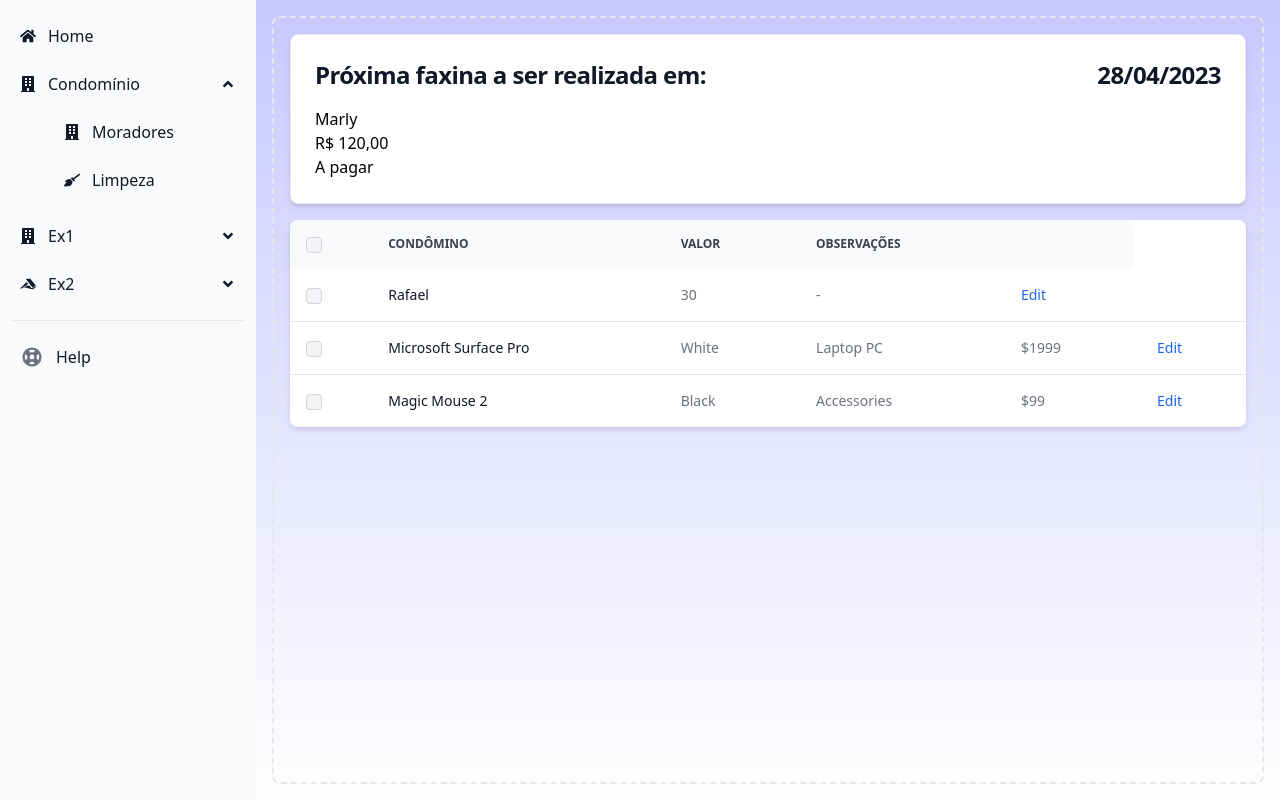
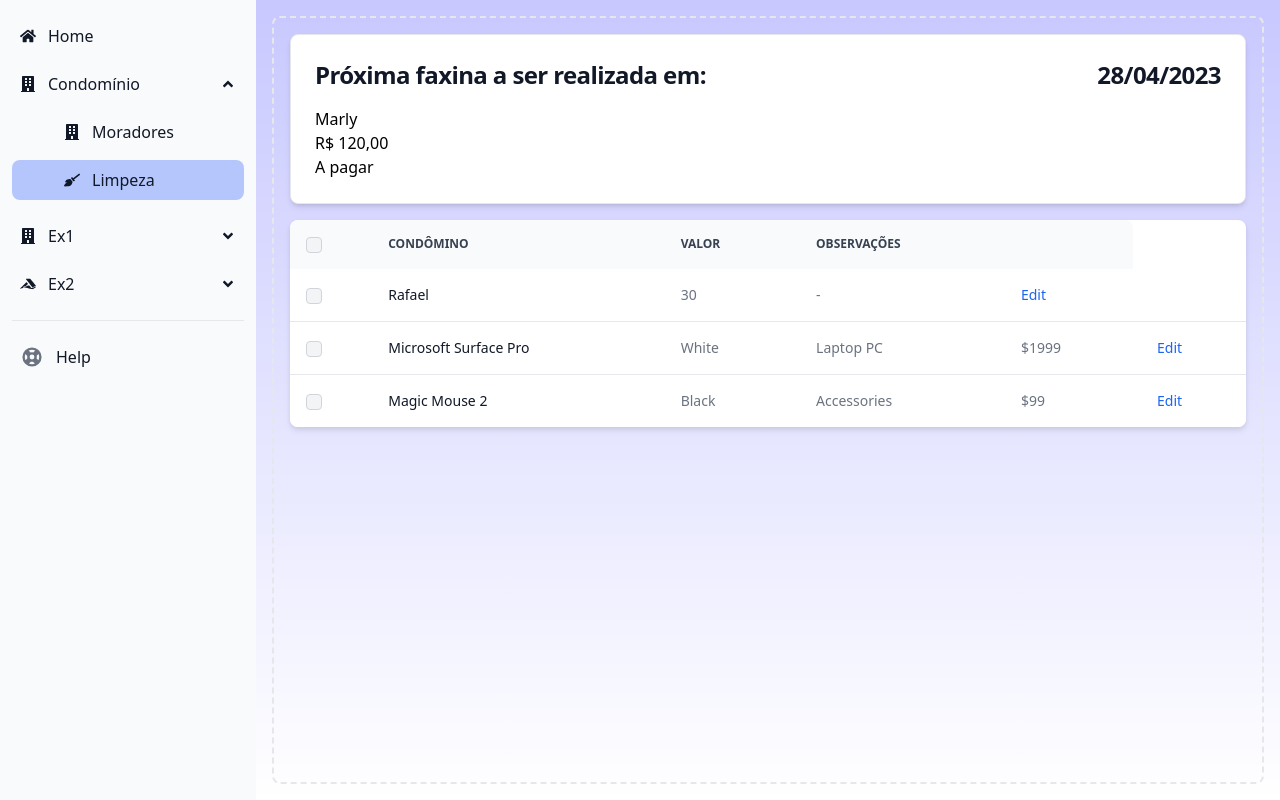
Before and after one commit to rafaelbertelli/my-organizer, a Next.js app: page /condominio/limpeza in a window 1280 px wide. Both pictures are taken after a click on the button "Condomínio". Built offline with nearby package versions, Linux system fonts and the light colour scheme.

Commit message:
make link be selected

```diff
--- a/src/components/layout/index.tsx
+++ b/src/components/layout/index.tsx
@@ -1,9 +1,18 @@
 import { ROUTES_PRIVATE } from "@/routes";
+import { useRouter } from 'next/router';
 import { ReactNode } from "react";
 import CollapsibleLink from "./collabsible-link";
 import SidebarLink from "./sidebar-link";
 
+
 export default function Layout({ children }: { children: ReactNode }) {
+  const router = useRouter()
+  console.log(router.asPath)
+
+  const activeRoute = (route: string) => {
+    return router.asPath === route ? 'bg-indigo-300' : ''
+  }
+
   return (
     <main>
       <button
@@ -44,7 +53,7 @@ export default function Layout({ children }: { children: ReactNode }) {
                       {route.children.map((subRoute) => (
                         <li
                           key={subRoute.id}
-                          className="flex items-center w-full  text-gray-900 transition duration-75 rounded-lg pl-11 group hover:bg-gray-100 dark:text-white dark:hover:bg-gray-700"
+                          className={`${activeRoute(subRoute.path)} flex items-center w-full  text-gray-900 transition duration-75 rounded-lg pl-11 group hover:bg-gray-100 dark:text-white dark:hover:bg-gray-700`}
                         >
                           <SidebarLink key={subRoute.id} {...subRoute} />
                         </li>
@@ -55,7 +64,7 @@ export default function Layout({ children }: { children: ReactNode }) {
               }
 
               return (
-                <li key={route.id}>
+                <li key={route.id} className={`${activeRoute(route.path)}`}>
                   <SidebarLink {...route} />
                 </li>
               );
@@ -65,7 +74,7 @@ export default function Layout({ children }: { children: ReactNode }) {
             <li>
               <a
                 href="#"
-                className="flex items-center p-2 text-gray-900 transition duration-75 rounded-lg hover:bg-gray-100 dark:hover:bg-gray-700 dark:text-white group"
+                className={`${activeRoute("/HELP")} flex items-center p-2 text-gray-900 transition duration-75 rounded-lg hover:bg-gray-100 dark:hover:bg-gray-700 dark:text-white group`}
               >
                 <svg
                   aria-hidden="true"
@@ -93,55 +102,6 @@ export default function Layout({ children }: { children: ReactNode }) {
         </div>
       </div>
 
-      {/* <div className="p-4 sm:ml-64">
-        <div className="p-4 border-2 border-gray-200 border-dashed rounded-lg dark:border-gray-700">
-          <div className="grid grid-cols-3 gap-4 mb-4">
-            <div className="flex items-center justify-center h-24 rounded bg-gray-50 dark:bg-gray-800">
-              <p className="text-2xl text-gray-400 dark:text-gray-500">+</p>
-            </div>
-            <div className="flex items-center justify-center h-24 rounded bg-gray-50 dark:bg-gray-800">
-              <p className="text-2xl text-gray-400 dark:text-gray-500">+</p>
-            </div>
-            <div className="flex items-center justify-center h-24 rounded bg-gray-50 dark:bg-gray-800">
-              <p className="text-2xl text-gray-400 dark:text-gray-500">+</p>
-            </div>
-          </div>
-          <div className="flex items-center justify-center h-48 mb-4 rounded bg-gray-50 dark:bg-gray-800">
-            <p className="text-2xl text-gray-400 dark:text-gray-500">+</p>
-          </div>
-          <div className="grid grid-cols-2 gap-4 mb-4">
-            <div className="flex items-center justify-center rounded bg-gray-50 h-28 dark:bg-gray-800">
-              <p className="text-2xl text-gray-400 dark:text-gray-500">+</p>
-            </div>
-            <div className="flex items-center justify-center rounded bg-gray-50 h-28 dark:bg-gray-800">
-              <p className="text-2xl text-gray-400 dark:text-gray-500">+</p>
-            </div>
-            <div className="flex items-center justify-center rounded bg-gray-50 h-28 dark:bg-gray-800">
-              <p className="text-2xl text-gray-400 dark:text-gray-500">+</p>
-            </div>
-            <div className="flex items-center justify-center rounded bg-gray-50 h-28 dark:bg-gray-800">
-              <p className="text-2xl text-gray-400 dark:text-gray-500">+</p>
-            </div>
-          </div>
-          <div className="flex items-center justify-center h-48 mb-4 rounded bg-gray-50 dark:bg-gray-800">
-            <p className="text-2xl text-gray-400 dark:text-gray-500">+</p>
-          </div>
-          <div className="grid grid-cols-2 gap-4">
-            <div className="flex items-center justify-center rounded bg-gray-50 h-28 dark:bg-gray-800">
-              <p className="text-2xl text-gray-400 dark:text-gray-500">+</p>
-            </div>
-            <div className="flex items-center justify-center rounded bg-gray-50 h-28 dark:bg-gray-800">
-              <p className="text-2xl text-gray-400 dark:text-gray-500">+</p>
-            </div>
-            <div className="flex items-center justify-center rounded bg-gray-50 h-28 dark:bg-gray-800">
-              <p className="text-2xl text-gray-400 dark:text-gray-500">+</p>
-            </div>
-            <div className="flex items-center justify-center rounded bg-gray-50 h-28 dark:bg-gray-800">
-              <p className="text-2xl text-gray-400 dark:text-gray-500">+</p>
-            </div>
-          </div>
-        </div>
-      </div> */}
     </main>
   );
 }
```
